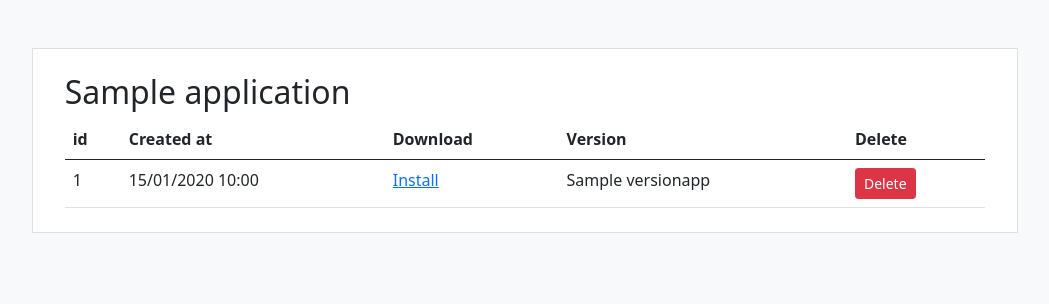
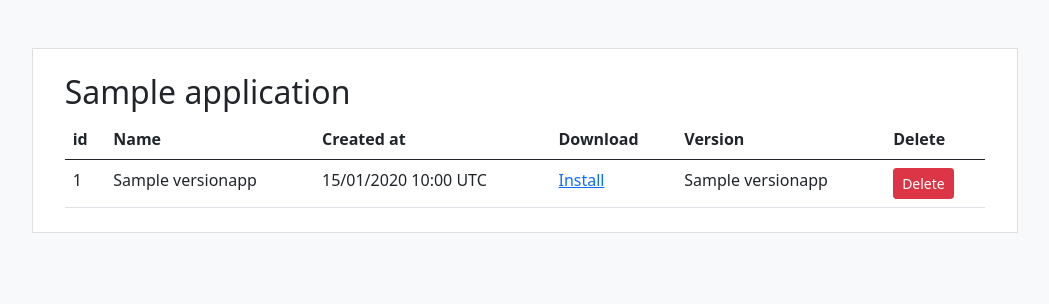
Before and after one commit to CunninghamL/ofb-apks, a Django app: page /versions/1 in a window 1280 px wide. Shown: the part 56-360 px from the top of the page, without its empty margins (115-1164 px from the left). Run offline with Django 3.2, Linux system fonts and the light colour scheme; a user stored in the database is signed in; tables that the repository leaves empty hold one stand-in row (values such as "Sample post"); parts of the project's set-up code (start-up, migrations or seed data) failed here and were passed over; some libraries are stand-ins or nearby versions.

Commit message:
fix name version and update display date

```diff
--- a/apps/form.py
+++ b/apps/form.py
@@ -37,6 +37,7 @@ class CreateAppForm(forms.ModelForm):
                 app.save()
 
             self.instance.application = app
+            self.instance.name = bundle_name
             self.instance.version_name = version
             self.instance.file = file
             self.instance.save()
--- a/apps/models.py
+++ b/apps/models.py
@@ -25,6 +25,7 @@ class Application(models.Model):
 class VersionApp(models.Model):
     application = models.ForeignKey(Application, on_delete=models.CASCADE)
     file = models.FileField(upload_to='files/', null=True, blank=True)
+    name = models.CharField(max_length=128, null=True, blank=True)
     version_name = models.CharField(max_length=128, null=True, blank=True)
     file_plist = models.FileField(upload_to='file_plist/', null=True, blank=True)
     created_at = models.DateTimeField(auto_now_add=True)
--- a/templates/app_versions.html
+++ b/templates/app_versions.html
@@ -6,6 +6,7 @@
         <thead>
         <tr>
             <th>id</th>
+            <th>Name</th>
             <th>Created at</th>
             <th>Download</th>
             <th>Version</th>
@@ -16,13 +17,20 @@
         {% for version in versions_app %}
             <tr>
                 <td>{{ version.pk }}</td>
-                <td>{{ version.created_at | date:"d/m/Y H:i" }}</td>
+                <td>
+                    {% if version.name %}
+                        {{ version.name }}
+                    {% else %}
+                        {{ versions_app.first.application }}
+                    {% endif %}
+                </td>
+                <td>{{ version.created_at | date:"d/m/Y H:i" }} {{ TIME_ZONE }}</td>
                 <td>
                     <a href="{% url 'install' version.pk %}">
                         Install
                     </a>
                 </td>
-                 <td>{{ version.version_name }}</td>
+                <td>{{ version.version_name }}</td>
                 <td>
                     <form method="POST" action="{% url 'version-delete' version.pk %}">
                         {% csrf_token %}
--- a/templates/base.html
+++ b/templates/base.html
@@ -1,4 +1,6 @@
 {% load static %}
+{% load tz %}
+{% get_current_timezone as TIME_ZONE %}
 <!doctype html>
 <html lang="en">
 <head>
@@ -28,10 +30,10 @@
                onClick="document.getElementById('logoutform').submit()">
                 Logout
             </a>
-             <form id="logoutform" method="POST" action="{% url 'logout' %}">
-            {% csrf_token %}
-            <input type="hidden" name="next" value="{% url 'home' %}"/>
-        </form>
+            <form id="logoutform" method="POST" action="{% url 'logout' %}">
+                {% csrf_token %}
+                <input type="hidden" name="next" value="{% url 'home' %}"/>
+            </form>
         </ul>
     </div>
     </div>
--- a/templates/install.html
+++ b/templates/install.html
@@ -3,10 +3,11 @@
     {% load crispy_forms_filters %}
     {% load qr_code %}
     <div align="center">
-        <h2>Install App: {{version.application.app_name  }}</h2>
+        <h2>Install App: {{ version.application.app_name }}</h2>
         <div>App type: {{ version.application.get_type_display }}</div>
         <div>App version: {{ version.version_name }}</div>
         <div>Build ID: #{{ version.pk }}</div>
+        <div>Date: {{ version.created_at | date:"d/m/Y H:i" }} {{ TIME_ZONE }}</div>
 
         {% if version.application.type == 0  %}
             {% qr_from_text request.build_absolute_uri size=16 %}
```
Also changed, not shown: apps/migrations/0004_versionapp_name.py (added).
